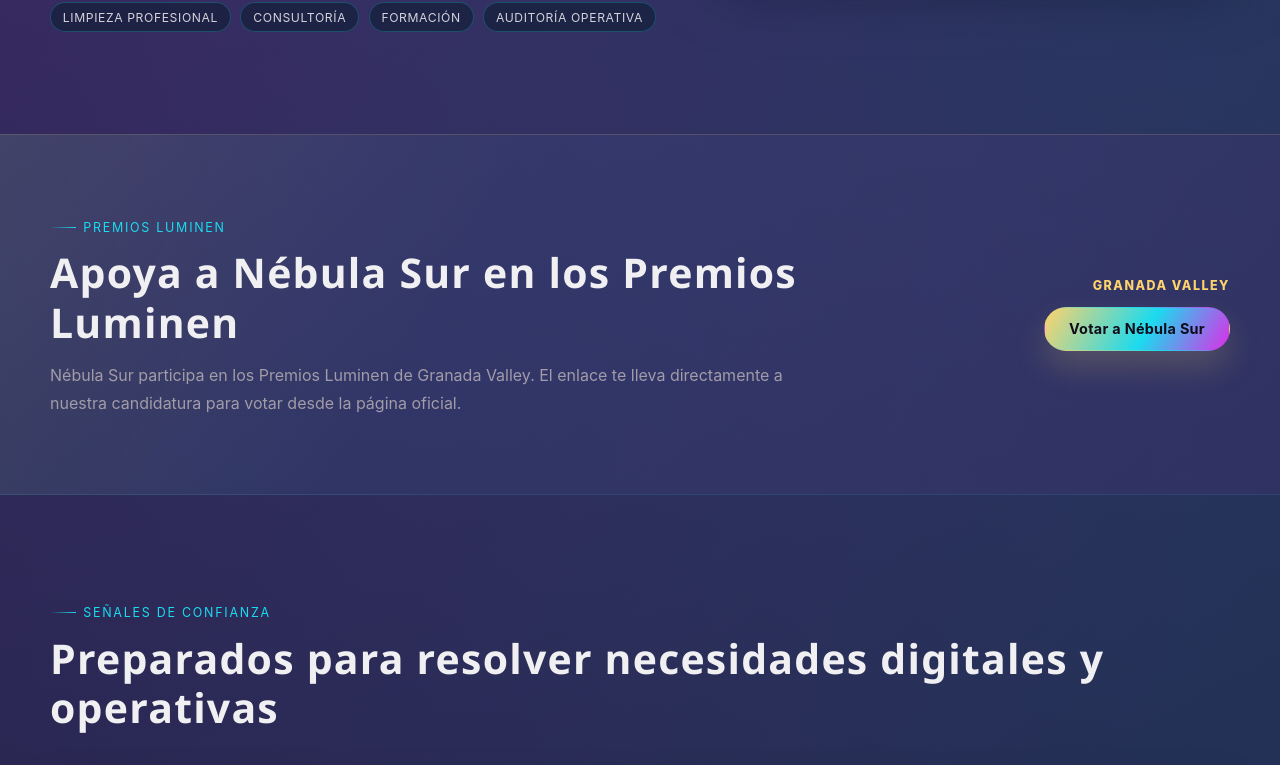
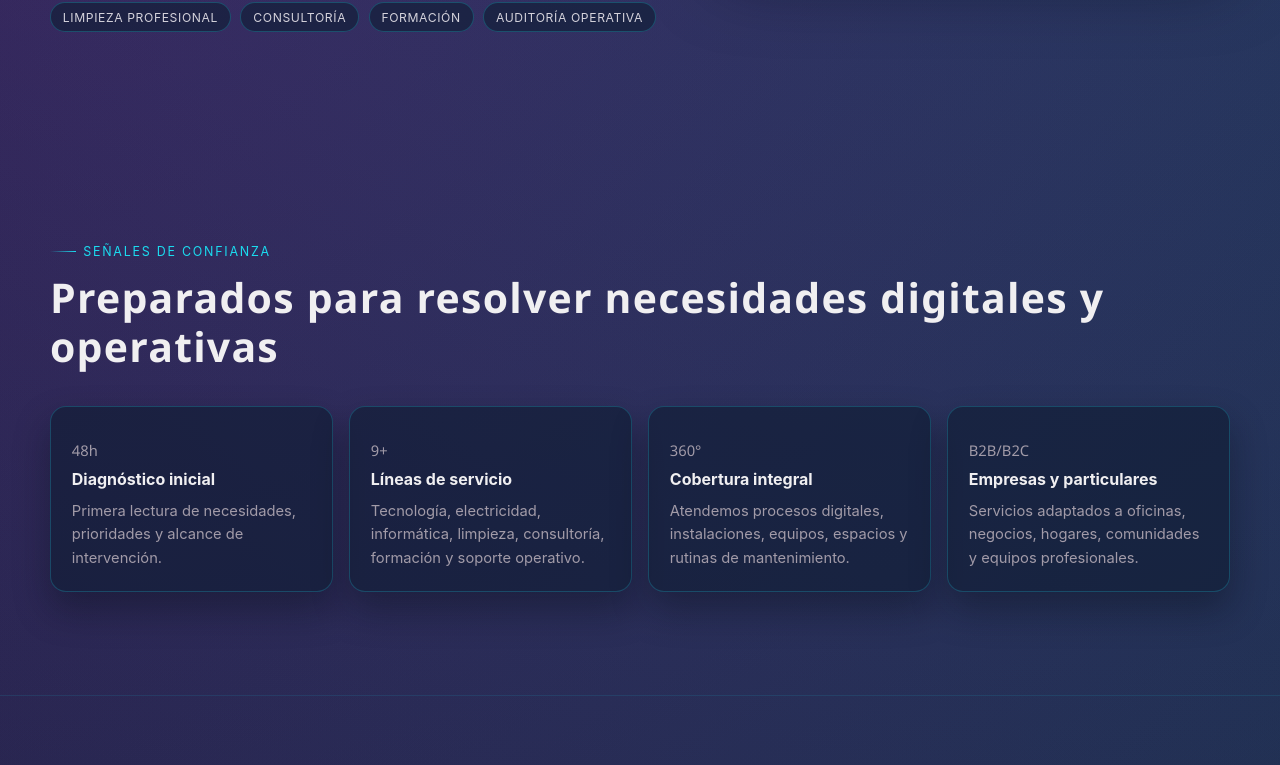
Before and after one commit to Chemi90/nebulaSur, a React (Vite) app: page / in a window 1280 px wide. Shown: the part 806-1571 px from the top of the page. Built offline with nearby package versions, Linux system fonts and the light colour scheme.

Commit message:
Remove Luminen voting section

```diff
--- a/src/App.jsx
+++ b/src/App.jsx
@@ -3,7 +3,6 @@ import { LanguageProvider } from './context/LanguageContext'
 import Navbar from './components/layout/Navbar'
 import Hero from './components/sections/Hero'
 import Metrics from './components/sections/Metrics'
-import LuminenVote from './components/sections/LuminenVote'
 
 const CosmicNeuralBackground = lazy(() => import('./components/background/CosmicNeuralBackground'))
 const Services = lazy(() => import('./components/sections/Services'))
@@ -122,7 +121,6 @@ function App() {
 
         <main className="site-main">
           <Hero />
-          <LuminenVote />
           <Metrics />
           <DeferredContent />
         </main>
--- a/src/components/layout/Footer.jsx
+++ b/src/components/layout/Footer.jsx
@@ -6,7 +6,6 @@ export default function Footer() {
 
   const footerLinks = useMemo(() => ([
     { id: 'home', label: t('nav.home') },
-    { id: 'vote', label: t('nav.vote') },
     { id: 'services', label: t('nav.services') },
     { id: 'projects', label: t('nav.Projects') },
     { id: 'areas', label: t('nav.areas') },
--- a/src/components/layout/Navbar.jsx
+++ b/src/components/layout/Navbar.jsx
@@ -14,7 +14,6 @@ export default function Navbar() {
 
   const navItems = useMemo(() => ([
     { id: 'home', label: t('nav.home') },
-    { id: 'vote', label: t('nav.vote') },
     { id: 'services', label: t('nav.services') },
     { id: 'projects', label: t('nav.Projects') },
     { id: 'areas', label: t('nav.areas') },
--- a/src/components/sections/LuminenVote.jsx
+++ /dev/null
@@ -1,31 +0,0 @@
-import { useLanguage } from '../../context/LanguageContext'
-
-const VOTE_URL = 'https://granadavalley.es/1o-premios-luminen/#:~:text=N%C3%A9bula%20Sur-,VOTA'
-
-export default function LuminenVote() {
-  const { t } = useLanguage()
-
-  return (
-    <section id="vote" className="section vote-section">
-      <div className="container vote-layout">
-        <div className="vote-copy">
-          <p className="eyebrow">{t('luminen.eyebrow')}</p>
-          <h2 className="section-title">{t('luminen.title')}</h2>
-          <p className="section-subtitle">{t('luminen.subtitle')}</p>
-        </div>
-
-        <div className="vote-action">
-          <p className="vote-award">{t('luminen.award')}</p>
-          <a
-            className="btn btn-lumen"
-            href={VOTE_URL}
-            target="_blank"
-            rel="noopener noreferrer"
-          >
-            {t('luminen.cta')}
-          </a>
-        </div>
-      </div>
-    </section>
-  )
-}
--- a/src/data/translations/en.json
+++ b/src/data/translations/en.json
@@ -7,7 +7,6 @@
     "standards": "Standards",
     "areas": "Areas",
     "contact": "Contact",
-    "vote": "Vote",
     "selectLanguage": "Language"
   },
   "hero": {
@@ -54,13 +53,6 @@
         "description": "Services adapted to offices, businesses, homes, communities, and professional teams."
       }
     ]
-  },
-  "luminen": {
-    "eyebrow": "Luminen Awards",
-    "title": "Support Nébula Sur at the Luminen Awards",
-    "subtitle": "Nébula Sur is taking part in the Granada Valley Luminen Awards. The link takes you directly to our candidacy so you can vote on the official page.",
-    "award": "Granada Valley",
-    "cta": "Vote for Nébula Sur"
   },
   "services": {
     "eyebrow": "What we do",
--- a/src/data/translations/es.json
+++ b/src/data/translations/es.json
@@ -7,7 +7,6 @@
     "standards": "Estándares",
     "areas": "Zonas",
     "contact": "Contacto",
-    "vote": "Votar",
     "selectLanguage": "Idioma"
   },
   "hero": {
@@ -54,13 +53,6 @@
         "description": "Servicios adaptados a oficinas, negocios, hogares, comunidades y equipos profesionales."
       }
     ]
-  },
-  "luminen": {
-    "eyebrow": "Premios Luminen",
-    "title": "Apoya a Nébula Sur en los Premios Luminen",
-    "subtitle": "Nébula Sur participa en los Premios Luminen de Granada Valley. El enlace te lleva directamente a nuestra candidatura para votar desde la página oficial.",
-    "award": "Granada Valley",
-    "cta": "Votar a Nébula Sur"
   },
   "services": {
     "eyebrow": "Qué hacemos",
--- a/src/data/translations/it.json
+++ b/src/data/translations/it.json
@@ -7,7 +7,6 @@
     "standards": "Standard",
     "areas": "Zone",
     "contact": "Contatto",
-    "vote": "Vota",
     "selectLanguage": "Lingua"
   },
   "hero": {
@@ -54,13 +53,6 @@
         "description": "Servizi adattati a uffici, attività, case, comunità e team professionali."
       }
     ]
-  },
-  "luminen": {
-    "eyebrow": "Premi Luminen",
-    "title": "Sostieni Nébula Sur ai Premi Luminen",
-    "subtitle": "Nébula Sur partecipa ai Premi Luminen di Granada Valley. Il link porta direttamente alla nostra candidatura per votare dalla pagina ufficiale.",
-    "award": "Granada Valley",
-    "cta": "Vota Nébula Sur"
   },
   "services": {
     "eyebrow": "Cosa facciamo",
--- a/src/styles/main.css
+++ b/src/styles/main.css
@@ -184,16 +184,6 @@ img {
 
 .btn-ghost:hover {
   border-color: rgba(27, 219, 239, 0.65);
-}
-
-.btn-lumen {
-  background: linear-gradient(120deg, #ffd36b, var(--primary) 55%, var(--accent));
-  color: #100c1c;
-  box-shadow: 0 16px 32px rgba(255, 211, 107, 0.18);
-}
-
-.btn-lumen:hover {
-  box-shadow: 0 20px 38px rgba(27, 219, 239, 0.28);
 }
 
 .site-header {
@@ -476,42 +466,6 @@ img {
   color: var(--text-muted);
   line-height: 1.6;
   font-size: 0.92rem;
-}
-
-.vote-section {
-  padding: clamp(3.8rem, 6vw, 5.6rem) 0;
-  border-top: 1px solid rgba(255, 211, 107, 0.16);
-  border-bottom: 1px solid rgba(27, 219, 239, 0.1);
-  background:
-    linear-gradient(120deg, rgba(255, 211, 107, 0.08), transparent 36%),
-    linear-gradient(100deg, rgba(27, 219, 239, 0.08), rgba(222, 45, 231, 0.06));
-}
-
-.vote-layout {
-  display: grid;
-  grid-template-columns: minmax(0, 1fr) auto;
-  gap: clamp(1.3rem, 4vw, 3rem);
-  align-items: center;
-}
-
-.vote-copy .section-subtitle {
-  max-width: 790px;
-}
-
-.vote-action {
-  display: grid;
-  gap: 0.85rem;
-  justify-items: end;
-  min-width: min(100%, 240px);
-}
-
-.vote-award {
-  color: #ffd36b;
-  font-size: 0.78rem;
-  font-weight: 800;
-  letter-spacing: 0.12em;
-  text-align: right;
-  text-transform: uppercase;
 }
 
 .services-section,
@@ -1371,7 +1325,6 @@ img {
 
   .contact-grid,
   .footer-inner,
-  .vote-layout,
   .areas-layout,
   .standards-grid {
     grid-template-columns: 1fr;
@@ -1382,14 +1335,6 @@ img {
   }
 
   .footer-rights {
-    text-align: left;
-  }
-
-  .vote-action {
-    justify-items: start;
-  }
-
-  .vote-award {
     text-align: left;
   }
 
```
Also changed, not shown: 21 other files (tests, documents, lock files or other folders).
